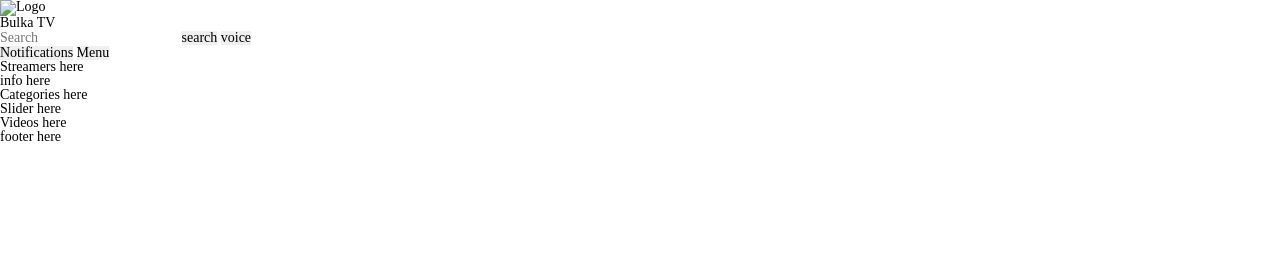
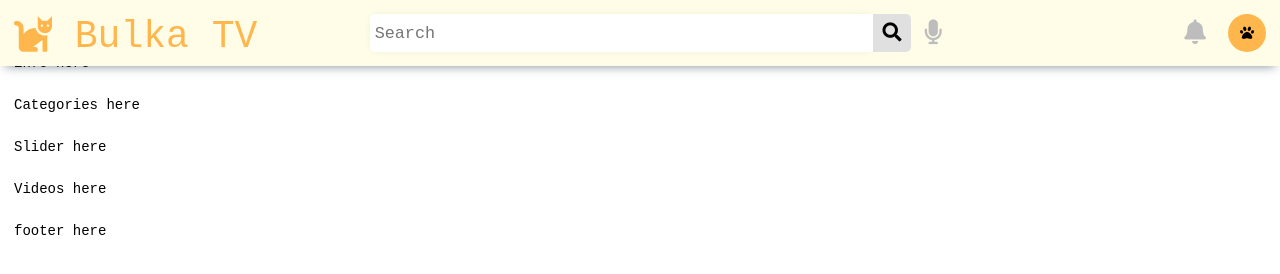
Before and after one commit to Max44444/streaming-service-front-html-page, a plain HTML site: page index.html in a window 1280 px wide. Drawn offline with Linux system fonts and the light colour scheme.

Commit message:
header styles

```diff
--- a/index.html
+++ b/index.html
@@ -5,67 +5,74 @@
   <meta charset="UTF-8">
   <meta name="viewport" content="width=device-width, initial-scale=1.0">
   <link rel="stylesheet" href="css/index.css">
+  <link rel="stylesheet" href="https://pro.fontawesome.com/releases/v5.10.0/css/all.css" integrity="sha384-AYmEC3Yw5cVb3ZcuHtOA93w35dYTsvhLPVnYs9eStHfGJvOvKxVfELGroGkvsg+p" crossorigin="anonymous"/>
   <title>Bulka TV</title>
 </head>
 
 <body>
   <header class="header">
-    <div class="container">
-      <div class="header__logo">
+    <div class="container header__logo">
       <a class="logo">
-          <img src="#" alt="Logo">
+        <i class="fas fa-cat"></i>
       </a>
       <h1>Bulka TV</h1>
     </div>
 
-      <div class="header__search">
+    <div class="container header__search">
       <input type="text" placeholder="Search">
-        <button type="submit">
-          search
+      <button class="search-btn">
+        <i class="fas fa-search"></i>
       </button>
-        <button>
-          voice
+      <button class="microphone-btn">
+        <i class="fas fa-microphone"></i>
       </button>
     </div>
 
-      <div class="header__menu">
-        <button class="notifications">Notifications</button>
-        <button class="menu">Menu</button>
+    <div class="container header__menu">
+      <button class="notifications">
+        <i class="fas fa-bell"></i>
+      </button>
+      <button class="menu">
+        <i class="fas fa-paw"></i>
+        <div class="dropdown-content">
+          <div class="dropdown-item">
+            <span><i class="fas fa-paw"></i></span>
+            <h6>Profile</h6>
           </div>
+          <div class="dropdown-item">
+            <span><i class="fas fa-cog"></i></span>
+            <h6>Settings</h6>
+          </div>
+          <div class="dropdown-item log-out">
+            <span><i class="fas fa-sign-out-alt"></i></span>
+            <h6>Log Out</h6>
+          </div>
+        </div>
+      </button>
     </div>
   </header>
 
   <aside class="aside">
-    <div class="container">
-      <div class="aside__streamers">
+    <div class="container aside__streamers">
       Streamers here
     </div>
-      <div class="aside__info">
+    <div class="container aside__info">
       info here
-      </div>
     </div>
   </aside>
 
   <menu class="menu">
-    <div class="menu__categories">
-      <div class="container">
+    <div class="container menu__categories">
         Categories here
     </div>
-    </div>
-    <div class="menu__slider">
-      <div class="container">
+    <div class="container menu__slider">
         Slider here
     </div>
-    </div>
-    <div class="menu__videos">
-      <div class="container">
+    <div class="container menu__videos">
         Videos here
     </div>
-    </div>
-    <footer class="footer">
-      <div class="container">
+    <footer class="container footer">
         footer here
-      </div>
     </footer>
   </menu>
 </body>
--- /dev/null
+++ b/scss/_common.scss
@@ -0,0 +1,9 @@
+@import "_variables";
+
+body {
+  font-family: 'Courier New', Courier, monospace
+}
+
+.container {
+  padding: $containerPadding;
+}
--- /dev/null
+++ b/scss/_header.scss
@@ -0,0 +1,166 @@
+@import "_variables";
+
+$contentHeight: $headerHeight - 2 * $containerPadding;
+
+.header {
+  position: fixed;
+  width: 100vw;
+  height: $headerHeight;
+  display: flex;
+  align-items: center;
+  justify-content: space-between;
+  z-index: 1;
+  background-color: $bgColor;
+  box-shadow: 0px 5px 10px -5px rgba(34, 60, 80, 0.6);
+
+  .container {
+    height: 100%;
+    display: inline-block;
+  }
+
+  .header__logo {
+    font-size: $contentHeight;
+    color: $mainColor;
+
+    i, h1 {
+      display: inline;
+    }
+  }
+
+  .header__search {
+    display: flex;
+    align-items: center;
+    justify-content: center;
+    width: 60vw;
+    max-width: 600px;
+
+    input {
+      width: 100%;
+      box-shadow: 0px 0px 10px -4px rgba(34, 60, 80, 0.2);
+      padding: 5px;
+      height: $contentHeight;
+      border-radius: 5px 0 0 5px;
+      color: $grayColor;
+      font-size: 1.2rem;
+      transition: 150ms;
+
+      &:focus {
+        border: 2px solid $grayColor;
+        border-right: none;
+      }
+    }
+
+    .search-btn {
+      width: $contentHeight + 4px;
+      height: $contentHeight;
+      border: 2px solid $lightGray;
+      background: $lightGray;
+      text-align: center;
+      border-radius: 0 5px 5px 0;
+      cursor: pointer;
+      font-size: $contentHeight * 0.5;
+      transition: 150ms;
+
+      &:hover {
+        box-shadow: 0px 0px 10px -3px rgba(34, 60, 80, 0.2) inset;
+      }
+    }
+
+    .microphone-btn {
+      margin-left: $containerPadding;
+      font-size: $contentHeight * 0.65;
+      color: $grayColor;
+      background-color: $bgColor;
+      transition: 150ms;
+
+      &:hover {
+        color: $darkGrayColor;
+      }
+    }
+  }
+
+  .header__menu {
+    width: $sidebarWidth;
+    display: flex;
+    justify-content: flex-end;
+
+    button {
+      height: $contentHeight;
+      width: $contentHeight;
+    }
+
+    .notifications {
+      color: $grayColor;
+      background-color: $bgColor;
+      font-size: $contentHeight * 0.65;
+      transition: 150ms;
+
+      &:hover {
+        color: $darkGrayColor;
+      }
+    }
+
+    .menu {
+      margin-left: $containerPadding;
+      border-radius: 50%;
+      background-color: $mainColor;
+      transition: 150ms;
+
+      &:hover {
+        background-color: $grayColor;
+      }
+
+      .dropdown-content {
+        display: none;
+        position: absolute;
+        right: $containerPadding;
+        top: $headerHeight - $containerPadding;
+        width: 180px;
+        background-color: $bgColor;
+        box-shadow: 0px 0px 5px 2px rgba(34, 60, 80, 0.2);
+        border-radius: 5px;
+        overflow: hidden;
+        font-size: 1.2rem;
+        z-index: 1;
+
+        .dropdown-item {
+          padding: $containerPadding;
+          border: 1px solid $lightGray;
+          border-left: 0;
+          border-right: 0;
+          color: $darkGrayColor;
+
+          h6 {
+            display: inline;
+          }
+
+          &:hover {
+            background-color: $lightGray;
+          }
+        }
+
+        .log-out {
+          color: red;
+        }
+      }
+
+      &:hover .dropdown-content {
+        display: block;
+      }
+    }
+  }
+}
+
+@media screen and (max-width: 1200px) {
+  .header {
+    .header__logo h1 {
+      display: none;
+    }
+
+    .header__menu {
+      width: auto;
+    }
+  }
+
+
+}
--- a/scss/_reset.scss
+++ b/scss/_reset.scss
@@ -40,8 +40,8 @@ aside {
 
 html,
 body {
-	height: 100%;
-	width: 100%;
+	height: 100vh;
+	width: 100vw;
 	font-size: 100%;
 	line-height: 1;
 	font-size: 14px;
--- /dev/null
+++ b/scss/_variables.scss
@@ -0,0 +1,8 @@
+$headerHeight: 66px;
+$containerPadding: 14px;
+$sidebarWidth: 240px;
+$mainColor: #ffb74d;
+$lightGray: #e0e0e0;
+$grayColor: #bdbdbd;
+$darkGrayColor: #757575;
+$bgColor: #fffde7;
--- a/scss/index.scss
+++ b/scss/index.scss
@@ -1 +1,3 @@
 @import "_reset";
+@import "_common";
+@import "_header";
```
Also changed, not shown: css/index.css. Lines whose indentation alone changed are shown as unchanged.
